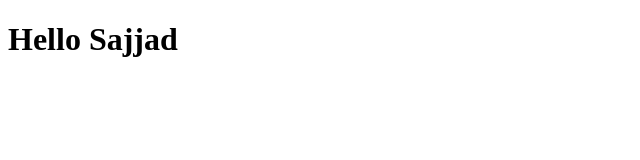
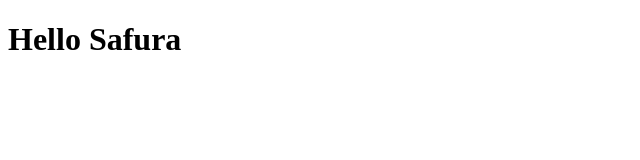
Before and after one commit to safurajavan/python, a plain HTML site: page index.html in a window 1280 px wide. Shown: the full height of the page, 0-640 px from the left. Drawn offline with Linux system fonts and the light colour scheme.

```diff
--- a/index.html
+++ b/index.html
@@ -4,6 +4,6 @@
         <title></title>
     </head>
     <body>
-        <h1>Hello Sajjad</h1>
+        <h1>Hello Safura</h1>
     </body>
 </html>
```
